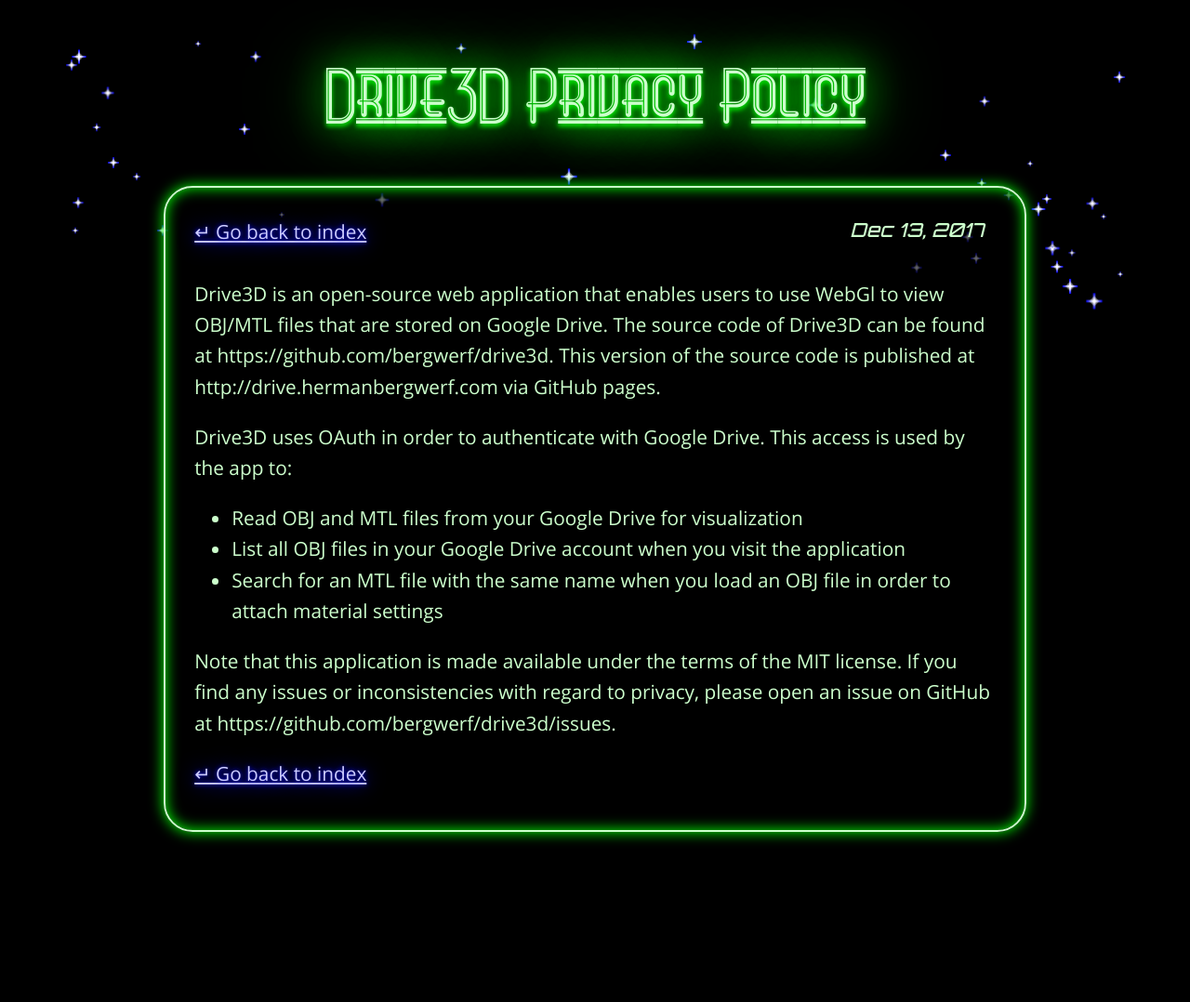
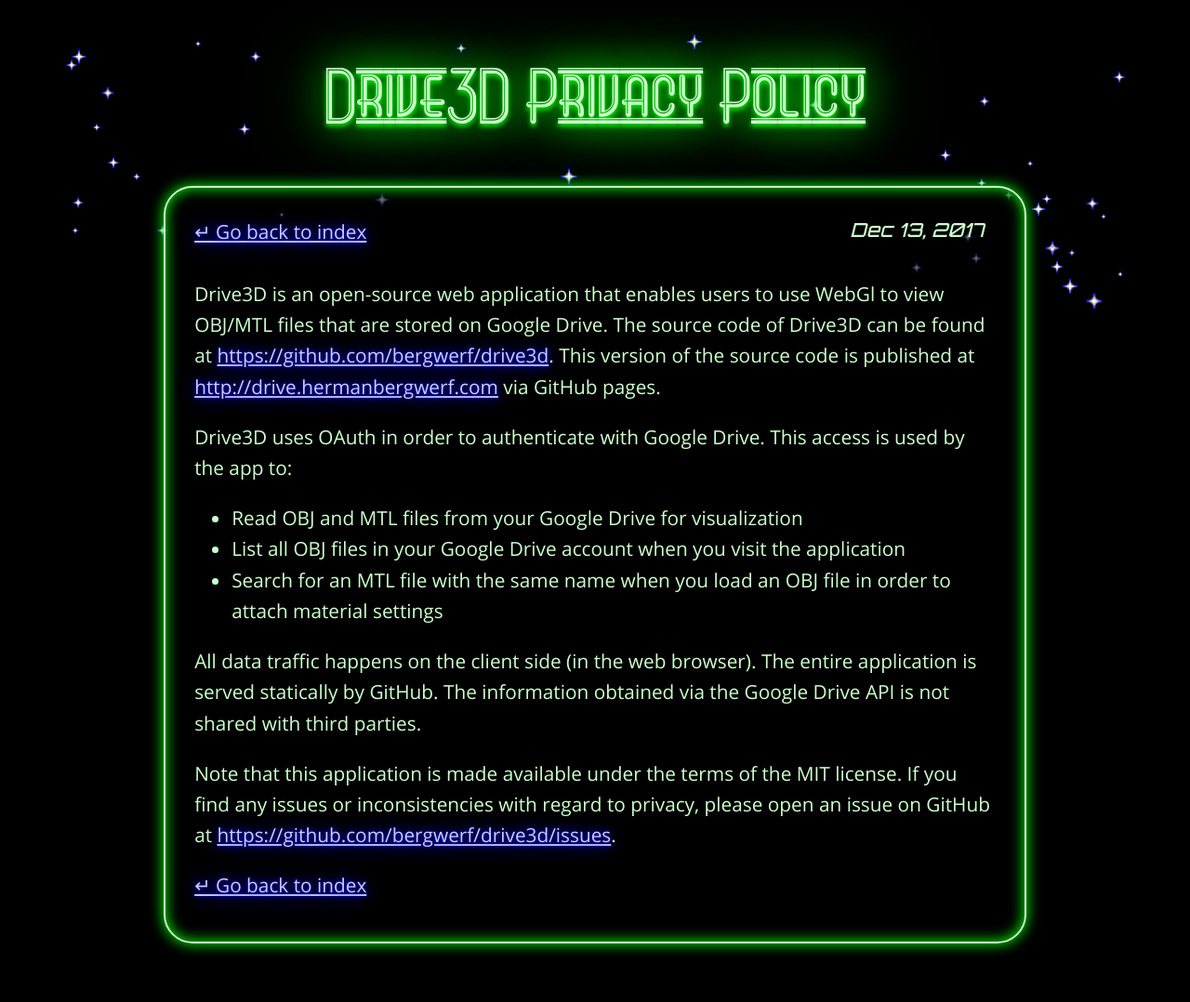
Before and after one commit to bergwerf/retro, a Jekyll site: the page built from _posts/2017-12-13-drive3d-privacy-policy.md, in a window 1280 px wide. Shown: the whole page at 93% size. Built offline with Jekyll 4.4.1, drawn with Linux system fonts in a browser that asks for light colours; before the commit the page ends 957 px from its top, so only the background shows below that.

Commit message:
Update 2017-12-13-drive3d-privacy-policy.md

```diff
--- a/_posts/2017-12-13-drive3d-privacy-policy.md
+++ b/_posts/2017-12-13-drive3d-privacy-policy.md
@@ -8,8 +8,8 @@
 
 Drive3D is an open-source web application that enables users to use WebGl to
 view OBJ/MTL files that are stored on Google Drive. The source code of Drive3D
-can be found at https://github.com/bergwerf/drive3d. This version of the source
-code is published at http://drive.hermanbergwerf.com via GitHub pages.
+can be found at [https://github.com/bergwerf/drive3d](). This version of the source
+code is published at [http://drive.hermanbergwerf.com]() via GitHub pages.
 
 Drive3D uses OAuth in order to authenticate with Google Drive. This access is
 used by the app to:
@@ -19,6 +19,10 @@
 - Search for an MTL file with the same name when you load an OBJ file in order
   to attach material settings
 
+All data traffic happens on the client side (in the web browser). The entire
+application is served statically by GitHub. The information obtained via the
+Google Drive API is not shared with third parties.
+
 Note that this application is made available under the terms of the MIT license.
 If you find any issues or inconsistencies with regard to privacy, please open an
-issue on GitHub at https://github.com/bergwerf/drive3d/issues.
+issue on GitHub at [https://github.com/bergwerf/drive3d/issues]().
```
